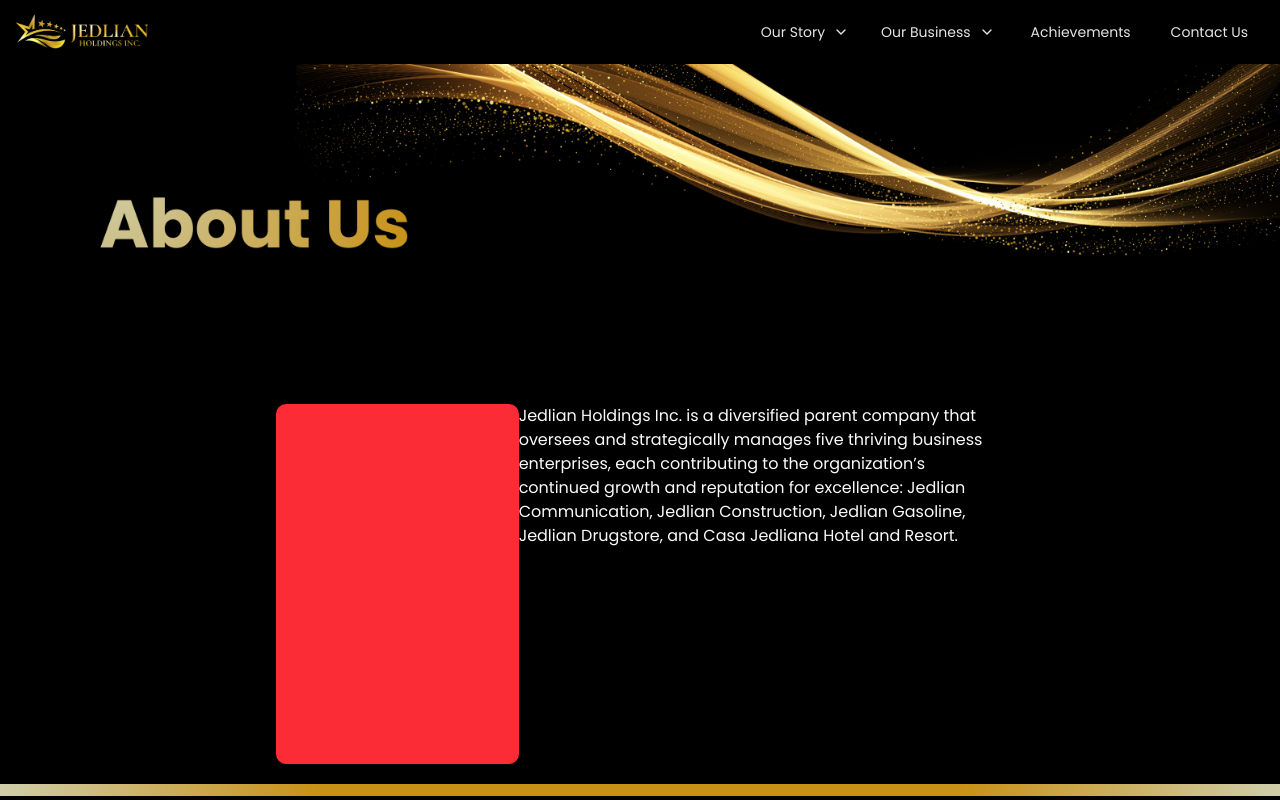
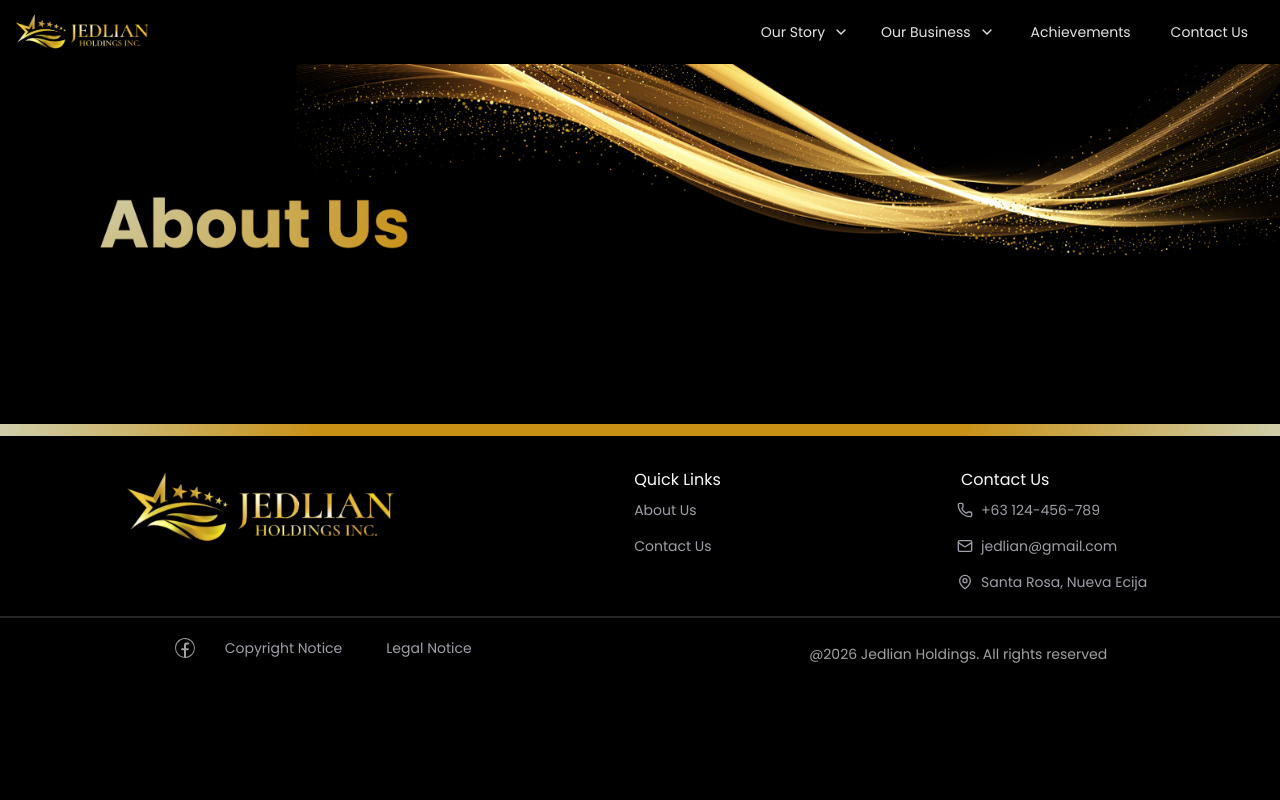
Before and after one commit to M1chael30/jedlian, a Next.js app: page /about-us in a window 1280 px wide. Shown: the top 800 px of the page. Built offline with nearby package versions, Linux system fonts and the light colour scheme.

Commit message:
testing design

```diff
--- a/app/about-us/page.js
+++ b/app/about-us/page.js
@@ -2,14 +2,18 @@
 import LeadersSection from "@/components/components-about-us-page/leaders-section";
 import GeoFootPrintSection from "@/components/components-about-us-page/geo-footprint-section";
 import QuoteSection from "@/components/components-about-us-page/quote-section";
-import ContentSection from "@/components/components-about-us-page/content-section";
+import {
+ ContentSectionMobile,
+ ContentSection,
+} from "@/components/components-about-us-page/content-section";
 
 export default function AboutUs() {
  return (
   <main className="max-w-7xl w-full mx-auto">
    <TopSection />
    {/* <LeadersSection/> */}
-   <ContentSection />
+   {/* <ContentSection /> */}
+   <ContentSectionMobile />
    <div className="w-full bg-[radial-gradient(circle_at_center,#c89116,#c89116,#cfceaa)] h-3" />
    {/* <GeoFootPrintSection/>
       <QuoteSection/> */}
--- a/components/components-about-us-page/content-section.jsx
+++ b/components/components-about-us-page/content-section.jsx
@@ -1,28 +1,42 @@
 import React from "react";
 
-export default function ContentSection() {
+export function ContentSection() {
  return (
-  <div className="p-5 w-full mx-auto max-w-3xl">
+  <div className="p-5 w-full">
    {/* container */}
-   <div className="relative flex">
+   <div>
+    {/* left section */}
+    <div className="bg-muted/50 aspect-square rounded-lg" />
+    {/* right section */}
+    <div className="flex justify-center items-center flex-col gap-8">
+     <div className="border-t border-r border-b border-amber-500 rounded-r-lg py-4">
       {/* banner */}
-    <div className="hidden absolute">
+      <div className="w-full bg-amber-500 px-4 py-2 rounded-r-lg">
        <p>signature</p>
        <p>CEO/PRESIDENT</p>
       </div>
-    {/* left section */}
-    <div className="w-full md:w-1/3 bg-red-500 aspect-square h-90 rounded-lg" />
-    {/* right section */}
-    <div className="w-full md:w-10/12">
-     <p>
+      {/* content */}
+      <div className="px-6">
+       <p className="text-description">
         Jedlian Holdings Inc. is a diversified parent company that oversees and
         strategically manages five thriving business enterprises, each
         contributing to the organization’s continued growth and reputation for
-      excellence: Jedlian Communication, Jedlian Construction, Jedlian Gasoline,
-      Jedlian Drugstore, and Casa Jedliana Hotel and Resort.
+        excellence: Jedlian Communication, Jedlian Construction, Jedlian
+        Gasoline, Jedlian Drugstore, and Casa Jedliana Hotel and Resort.
        </p>
+      </div>
+     </div>
     </div>
    </div>
   </div>
  );
 }
+
+export function ContentSectionMobile() {
+ return (
+  <div className="p-5 w-full mx-auto max-w-3xl">
+   {/* container */}
+
+  </div>
+ );
+}
```
Lines whose indentation alone changed are shown as unchanged.
